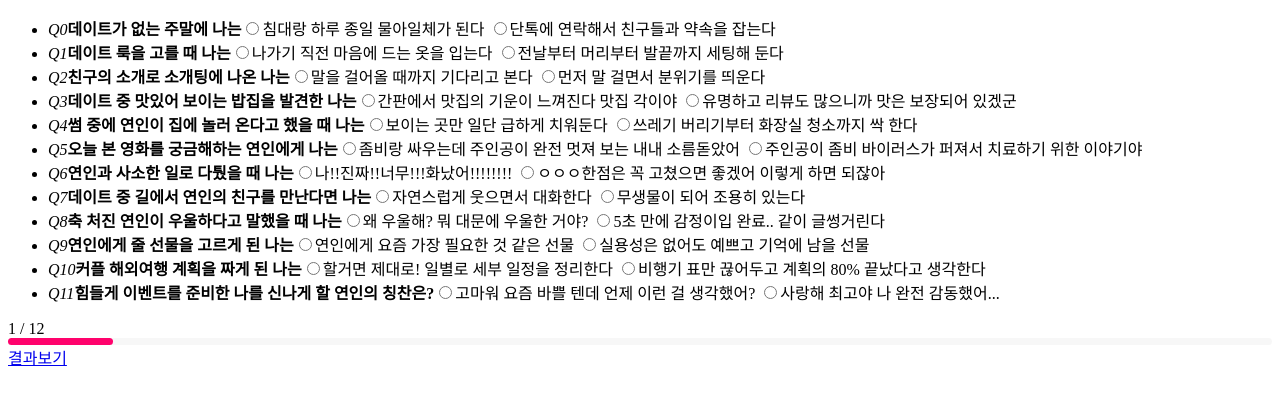
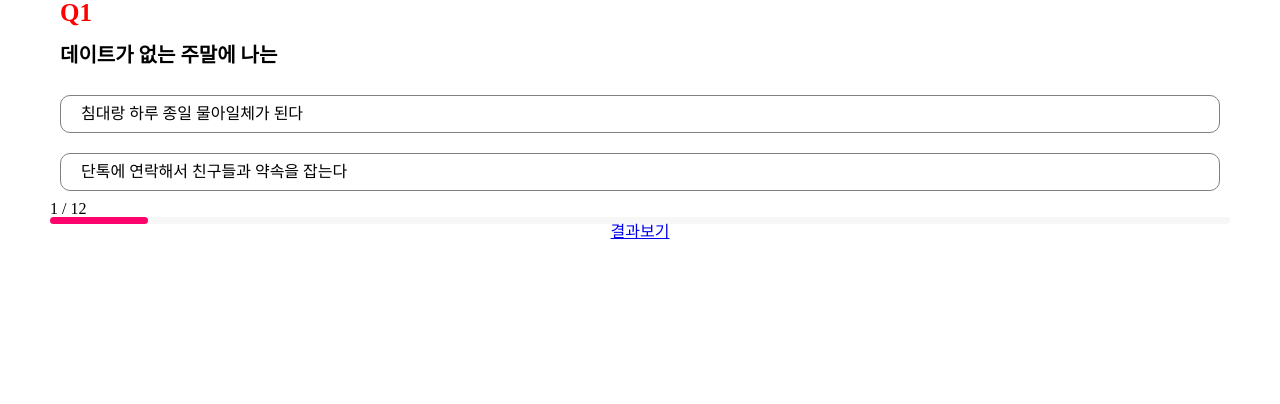
Before and after one commit to TasteGoRound/MBTI, a Nuxt app: page /interview in a window 1280 px wide. Shown: the top 404 px of the page. Built offline with nearby package versions, Linux system fonts and the light colour scheme.

Commit message:
reset css 추가 및 설정 변경

```diff
--- /dev/null
+++ b/assets/reset.css
@@ -0,0 +1,43 @@
+html, body, div, span, applet, object, iframe,
+h1, h2, h3, h4, h5, h6, p, blockquote, pre,
+a, abbr, acronym, address, big, cite, code,
+del, dfn, em, img, ins, kbd, q, s, samp,
+small, strike, strong, sub, sup, tt, var,
+b, u, i, center,
+dl, dt, dd, ol, ul, li,
+fieldset, form, label, legend,
+table, caption, tbody, tfoot, thead, tr, th, td,
+article, aside, canvas, details, embed,
+figure, figcaption, footer, header, hgroup,
+menu, nav, output, ruby, section, summary,
+time, mark, audio, video {
+	margin: 0;
+	padding: 0;
+	border: 0;
+	font-size: 100%;
+	font: inherit;
+	vertical-align: baseline;
+}
+
+article, aside, details, figcaption, figure,
+footer, header, hgroup, menu, nav, section {
+	display: block;
+}
+body {
+	line-height: 1;
+}
+ol, ul {
+	list-style: none;
+}
+blockquote, q {
+	quotes: none;
+}
+blockquote:before, blockquote:after,
+q:before, q:after {
+	content: '';
+	content: none;
+}
+table {
+	border-collapse: collapse;
+	border-spacing: 0;
+}
--- a/components/Pagination.vue
+++ b/components/Pagination.vue
@@ -24,6 +24,10 @@ export default {
 </script>
 
 <style>
+  .pagination {
+    width: calc(100vw - 100px);
+  }
+
   .progress-background {
     background-color: #f7f7f7;
     border-radius: 10px;
--- a/nuxt.config.js
+++ b/nuxt.config.js
@@ -1,14 +1,6 @@
 
 export default {
-  /*
-  ** Nuxt rendering mode
-  ** See https://nuxtjs.org/api/configuration-mode
-  */
   mode: 'spa',
-  /*
-  ** Headers of the page
-  ** See https://nuxtjs.org/api/configuration-head
-  */
   head: {
     title: process.env.npm_package_name || '',
     meta: [
@@ -20,31 +12,5 @@ export default {
       { rel: 'icon', type: 'image/x-icon', href: '/favicon.ico' }
     ]
   },
-  /*
-  ** Global CSS
-  */
-  css: [
-  ],
-  /*
-  ** Plugins to load before mounting the App
-  ** https://nuxtjs.org/guide/plugins
-  */
-  plugins: [
-  ],
-  /*
-  ** Nuxt.js dev-modules
-  */
-  buildModules: [
-  ],
-  /*
-  ** Nuxt.js modules
-  */
-  modules: [
-  ],
-  /*
-  ** Build configuration
-  ** See https://nuxtjs.org/api/configuration-build/
-  */
-  build: {
-  }
+  css: [ '@/assets/reset.css' ]
 }
--- a/pages/index.vue
+++ b/pages/index.vue
@@ -14,8 +14,7 @@
 </template>
 
 <script>
-export default {
-}
+export default {}
 </script>
 
 <style>
--- a/pages/interview.vue
+++ b/pages/interview.vue
@@ -1,15 +1,20 @@
 <template>
   <div class="container">
-    <div>
-      <ul>
-        <li v-for="(interview, index) in questions" :key="index">
-          <em>Q{{index}}</em>
-          <strong>{{ interview.question }}</strong>
-          <label v-for="(option, optionIndex) in interview.answerOptions" :key="optionIndex">
-            <input type="radio" :name="`Q${index}`" :value="option.value" v-model="responses[index]">{{ option.answer }}
-          </label>
-        </li>
-      </ul>
+    <div class="interview">
+      <div class="viewport">
+        <ul>
+          <li v-for="(interview, index) in questions" :key="index">
+            <em class="number">Q{{index + 1}}</em>
+            <strong class="question">{{ interview.question }}</strong>
+            <template v-for="(option, optionIndex) in interview.answerOptions">
+              <div :key="optionIndex">
+                <input type="radio" :id="`Q${index + 1}_${optionIndex}`" :name="`Q${index + 1}`" :value="option.value" v-model="responses[index]">
+                <label class="answer" :for="`Q${index + 1}_${optionIndex}`">{{ option.answer }}</label>
+              </div>
+            </template>
+          </li>
+        </ul>
+      </div>
       <Pagination :currentInterviewNumber="responseInterviewCount" :interviewCount="questions.length" />
       <nuxt-link to="/loading">결과보기</nuxt-link>
     </div>
@@ -41,5 +46,74 @@ export default {
 }
 </script>
 
-<style>
+<style scoped>
+.container {
+  min-width: 320px;
+  max-width: 600px;
+  margin: 0 auto;
+}
+
+.interview {
+  display: flex;
+  flex-direction: column;
+  align-items: center;
+}
+
+.viewport {
+  width: calc(100vw - 80px);
+  overflow: hidden;
+}
+
+ul {
+  width: inherit;
+  margin-left: 0px;
+  display: flex;
+  flex-wrap: nowrap;
+  flex-direction: row;
+  transition: margin-left 0.35s ease-out 0s;
+}
+
+li {
+  width: inherit;
+  display: flex;
+  flex-grow: 0;
+  flex-shrink: 0;
+  flex-direction: column;
+  padding: 0 20px;
+  box-sizing: border-box;
+}
+
+.number {
+  display: block;
+  color: red;
+  font-weight: 900;
+  font-size: 25px;
+}
+
+.question {
+  display: block;
+  font-size: 20px;
+  font-weight: 700;
+  margin: 20px 0 20px 0;
+}
+
+.answer {
+  display: block;
+  padding: 10px 20px;
+  margin: 10px 0;
+  border: 1px solid grey;
+  border-radius: 10px;
+}
+
+.answer:hover {
+  background-color: rebeccapurple;
+}
+
+input[type=radio] {
+  display: none;
+}
+
+input[type=radio]:checked + label {
+  background-color:rebeccapurple;
+}
 </style>
```
